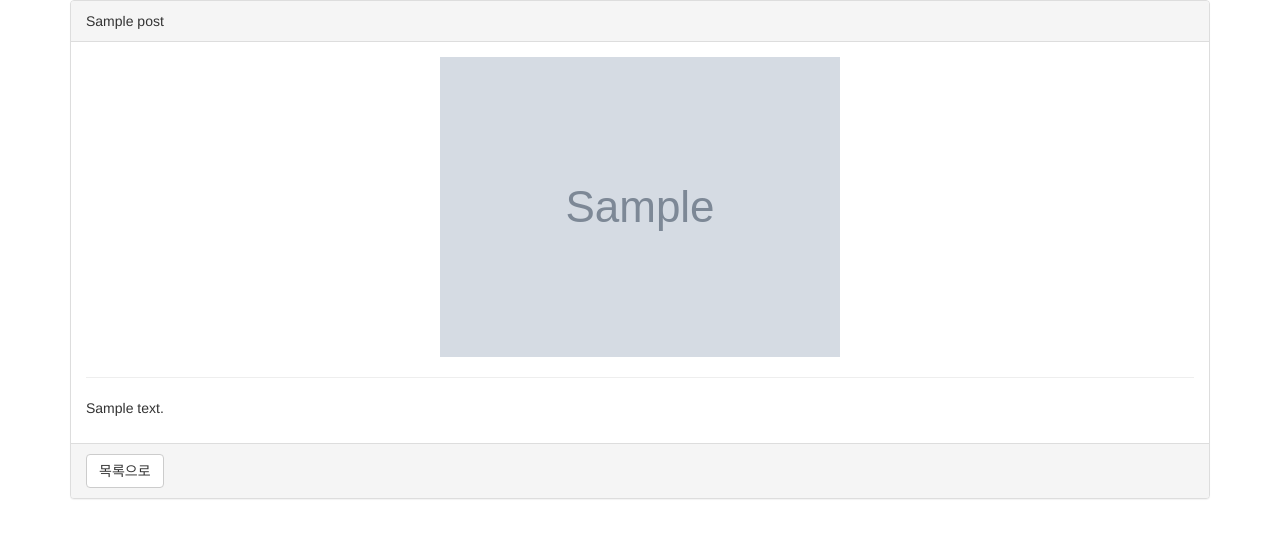
After one commit to wayhome25/django_travel_blog, a Django app: page /blog/1/ in a window 1280 px wide. The commit adds this page. Shown: the top 538 px of the page. Run offline with Django 3.2, Linux system fonts and the light colour scheme; tables that the repository leaves empty hold one stand-in row (values such as "Sample post"); grey boxes marked "Sample" are stand-in pictures; some libraries are stand-ins or nearby versions.

Commit message:
blog.views.post_detail 뷰 구현

```diff
--- a/blog/templates/blog/layout.html
+++ b/blog/templates/blog/layout.html
@@ -7,6 +7,8 @@
     <link rel="stylesheet" href="https://maxcdn.bootstrapcdn.com/bootswatch/3.3.7/simplex/bootstrap.min.css">
     <script src="//maxcdn.bootstrapcdn.com/bootstrap/3.3.7/js/bootstrap.min.js"></script>
     <script src="//maxcdn.bootstrapcdn.com/bootstrap/3.3.7/js/bootstrap.min.js"></script>
+    {% block extra_head %}
+    {% endblock %}
   </head>
   <body>
     {% block content %}
--- /dev/null
+++ b/blog/templates/blog/post_detail.html
@@ -0,0 +1,39 @@
+{% extends 'blog/layout.html' %}
+
+{% block title %}{{ post.title }}{% endblock %}
+
+{% block extra_head %}
+<style media="screen">
+  .post_photo{
+    max-width: 100%;
+    display: block;
+    margin-left: auto;
+    margin-right: auto;
+  }
+
+</style>
+{% endblock %}
+
+{% block content %}
+
+<div class="container">
+  <div class="row">
+    <div class="col-sm-12">
+      <div class="panel panel-default">
+        <div class="panel-heading">{{ post.title }}</div>
+        <div class="panel-body">
+          {% if post.photo %}
+            <img src="{{ post.photo.url }}" class="post_photo">
+          {% endif %}
+          <hr>
+          {{ post.content|linebreaks }}
+        </div>
+        <div class="panel-footer">
+          <a href="{% url "blog:index" %}" class="btn btn-default">목록으로</a>
+        </div>
+      </div>
+    </div>
+  </div>
+</div>
+
+{% endblock %}
--- a/blog/templates/blog/post_list.html
+++ b/blog/templates/blog/post_list.html
@@ -7,7 +7,9 @@
 <ul>
   {% for post in post_list %}
   <li>
-    {{ post.title }}
+    <a href="{% url "blog:post_detail" post.pk %}">
+        {{ post.title }}
+    </a>
   </li>
   {% endfor %}
 </ul>
--- a/blog/urls.py
+++ b/blog/urls.py
@@ -3,4 +3,5 @@ from . import views
 
 urlpatterns = [
     url(r'^$', views.index, name='index'),
+    url(r'^(?P<pk>\d+)/$', views.post_detail, name='post_detail'),
 ]
--- a/blog/views.py
+++ b/blog/views.py
@@ -1,4 +1,4 @@
-from django.shortcuts import render
+from django.shortcuts import get_object_or_404, render
 from .models import Post
 
 def index(request):
@@ -6,3 +6,9 @@ def index(request):
     return render(request, 'blog/post_list.html', {
         'post_list': post_list,
     })
+
+def post_detail(request, pk):
+    post = get_object_or_404(Post, pk=pk)
+    return render(request, 'blog/post_detail.html', {
+        'post':post,
+    })
```
